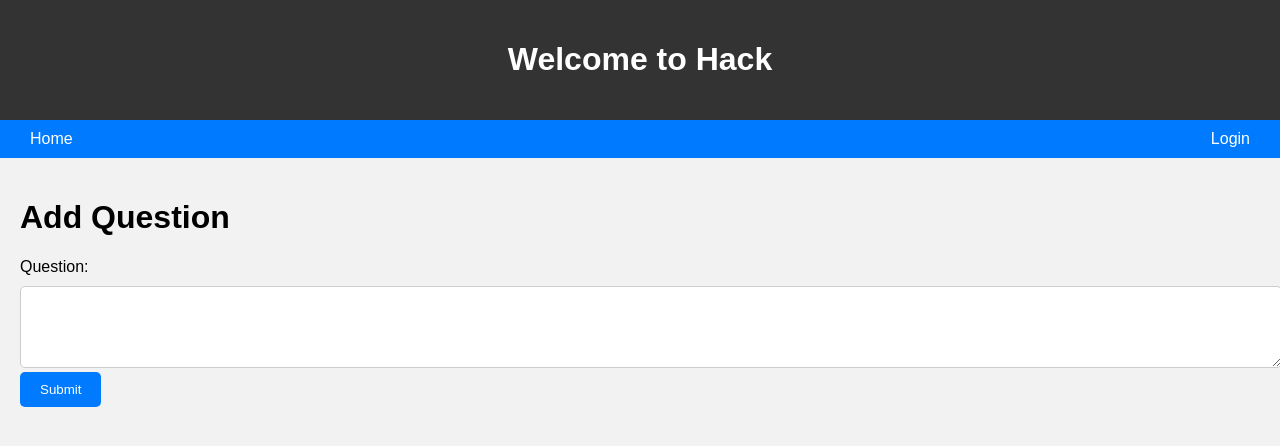
After one commit to rhearjethvani/hackprinceton, a Flask app: template server/templates/addquestion.html in a window 1280 px wide. The commit adds this page. Shown: the top 446 px of the page. Run offline with Flask 3, Linux system fonts and the light colour scheme; the template is opened without the code that fills it, so the values that code supplies are empty.

Commit message:
update the repo

```diff
--- a/server/app.py
+++ b/server/app.py
@@ -16,6 +16,8 @@ import db
 from routes.crud_user import user_bp
 from routes.crud_qns import qns_route
 from auth.auth import requires_auth,requires_admin
+import os
+from flask import Flask, render_template, request, redirect, url_for
 from routes.crud_user import create_user,get_users
 
 from AI import *
@@ -63,13 +65,18 @@ def dashboard():
 @app.route("/")
 def home():
     users=[]
-    # if "role" in session and session["role"] == "admin":
-    #     print(get_users())
+    if "role" in session and session["role"] == "admin":
+        user = db.users_collection.find_one(
+            {"email": session.get("user").get("userinfo").get("email")}
+        )
+        users=user.get("people",[])
 
     return render_template(
         "home.html",
         session=session,
-        # users=users,
+        users=users,
+        l=len(users)
+        ,
         pretty=json.dumps(session.get("user"), indent=4),
     )
 
@@ -110,5 +117,26 @@ def logout():
     )
 
 
+@app.route("/video")
+def index():
+    return render_template("indexCopy.html")
+
+UPLOAD_FOLDER = "uploads"
+app.config["UPLOAD_FOLDER"] = UPLOAD_FOLDER
+
+
+@app.route("/upload", methods=["POST"])
+def upload_file():
+    if "file" not in request.files:
+        return redirect(request.url)
+    file = request.files["file"]
+    if file.filename == "":
+        return redirect(request.url)
+    if file:
+        filename = file.filename
+        file.save(os.path.join(app.config["UPLOAD_FOLDER"], filename))
+        return redirect(url_for("index"))
+
+
 if __name__ == "__main__":
     app.run(host="localhost", port=env.get("PORT", 3000))
--- /dev/null
+++ b/server/templates/addquestion.html
@@ -0,0 +1,109 @@
+<!DOCTYPE html>
+<html lang="en">
+<head>
+    <meta charset="UTF-8">
+    <meta name="viewport" content="width=device-width, initial-scale=1.0">
+    <title>Add Question</title>
+    <style>
+        body {
+            font-family: Arial, sans-serif;
+            margin: 0;
+            padding: 0;
+            background-color: #f2f2f2;
+        }
+
+        header {
+            background-color: #333;
+            color: white;
+            padding: 20px;
+            text-align: center;
+        }
+
+        nav {
+            background-color: #007bff;
+            color: white;
+            padding: 10px 20px;
+            display: flex;
+            justify-content: space-between;
+            align-items: center;
+        }
+
+        nav a {
+            color: white;
+            text-decoration: none;
+            margin: 0 10px;
+        }
+
+        nav a:hover {
+            text-decoration: underline;
+        }
+
+        .container {
+            padding: 20px;
+        }
+
+        label {
+            display: block;
+            margin-bottom: 10px;
+        }
+
+        textarea {
+            width: 100%;
+            padding: 10px;
+            border: 1px solid #ccc;
+            border-radius: 5px;
+            resize: vertical;
+        }
+
+        button {
+            background-color: #007bff;
+            color: white;
+            padding: 10px 20px;
+            border: none;
+            border-radius: 5px;
+            cursor: pointer;
+        }
+
+        button:hover {
+            background-color: #0056b3;
+        }
+
+        .profile {
+            color: #007bff;
+            font-weight: bold;
+        }
+    </style>
+</head>
+<body>
+    <header>
+        <h1>Welcome to Hack</h1>
+    </header>
+    <nav>
+        <div>
+            <a href="/">Home</a>
+            {% if session %}
+                <a href="/profile" class="profile">{{ session.user.userinfo.given_name }}</a>
+            {% endif %}
+        </div>
+        <div>
+            {% if session %}
+                <a href="/logout">Logout</a>
+                {% if session.role == "admin" %}
+                    <a href="/add-user">Add User</a> <!-- Link to add user -->
+                    <a href="/add-question">Add Question</a> <!-- Link to add question -->
+                {% endif %}
+            {% else %}
+                <a href="/login">Login</a>
+            {% endif %}
+        </div>
+    </nav>
+    <div class="container">
+        <h1>Add Question</h1>
+        <form action="/add-question" method="POST"> <!-- Assuming "/createqns" is the route for adding questions -->
+            <label for="question_text">Question:</label>
+            <textarea id="question_text" name="text" rows="4" cols="50"></textarea> <!-- Textarea for entering the question -->
+            <button type="submit">Submit</button> <!-- Submit button -->
+        </form>
+    </div>
+</body>
+</html>
```
Also changed, not shown: server/routes/crud_qns.py (+98 -39 lines), server/templates/home.html (+4 -5 lines), server/templates/indexCopy.html (added, +99 -0 lines), server/templates/videoupload.html (added), 1 other file.
